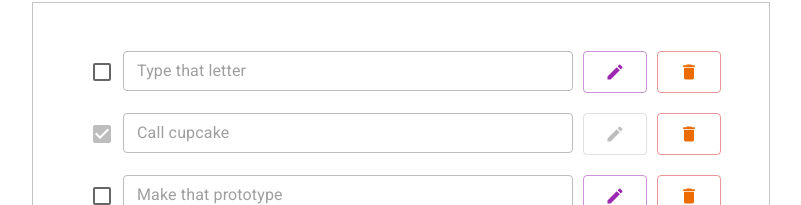
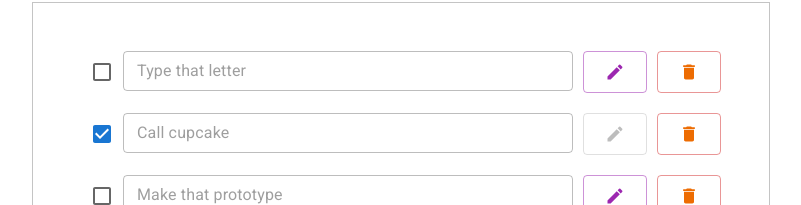
Before and after one commit to jemilu2/aeronology-frontend-exam, a React (Create React App) app: page / in a window 1280 px wide. Shown: the part 303-508 px from the top of the page, without its empty margins (239-1040 px from the left). Built offline with nearby package versions, Linux system fonts and the light colour scheme.

Commit message:
make it possible to toggle todo completed state

```diff
--- a/src/TodoItem.tsx
+++ b/src/TodoItem.tsx
@@ -5,7 +5,7 @@ import { Checkbox, TextField } from "@mui/material";
 import { unstable_createMuiStrictModeTheme } from "@mui/material/styles";
 import EditIcon from "@mui/icons-material/Edit";
 import DeleteIcon from "@mui/icons-material/Delete";
-import { completeTodo, deleteTodo, iTodo } from "./features/todo/todoSlice";
+import { deleteTodo, editTodo, iTodo } from "./features/todo/todoSlice";
 import { useAppDispatch } from "./app/hooks";
 
 const theme = unstable_createMuiStrictModeTheme();
@@ -15,14 +15,14 @@ function TodoItem({ todo }: { todo: iTodo }) {
   const deleteTodoHandler = () => {
     dispatch(deleteTodo(todo))
   }
-  const completeTodoHandler = () => {
-    dispatch(completeTodo(todo));
+  const toggleTodoCompletedState = () => {
+    dispatch(editTodo({ ...todo, done: !todo.done }));
   }
   const { title, done } = todo;
   return (
     <ThemeProvider theme={theme}>
       <div className="todo-item">
-        <Checkbox className="todo-checkbox" checked={done} onChange={completeTodoHandler} disabled={todo.done} />
+        <Checkbox className="todo-checkbox" checked={done} onChange={toggleTodoCompletedState} />
         <TextField
           id="outlined-basic"
           value={title}
```
